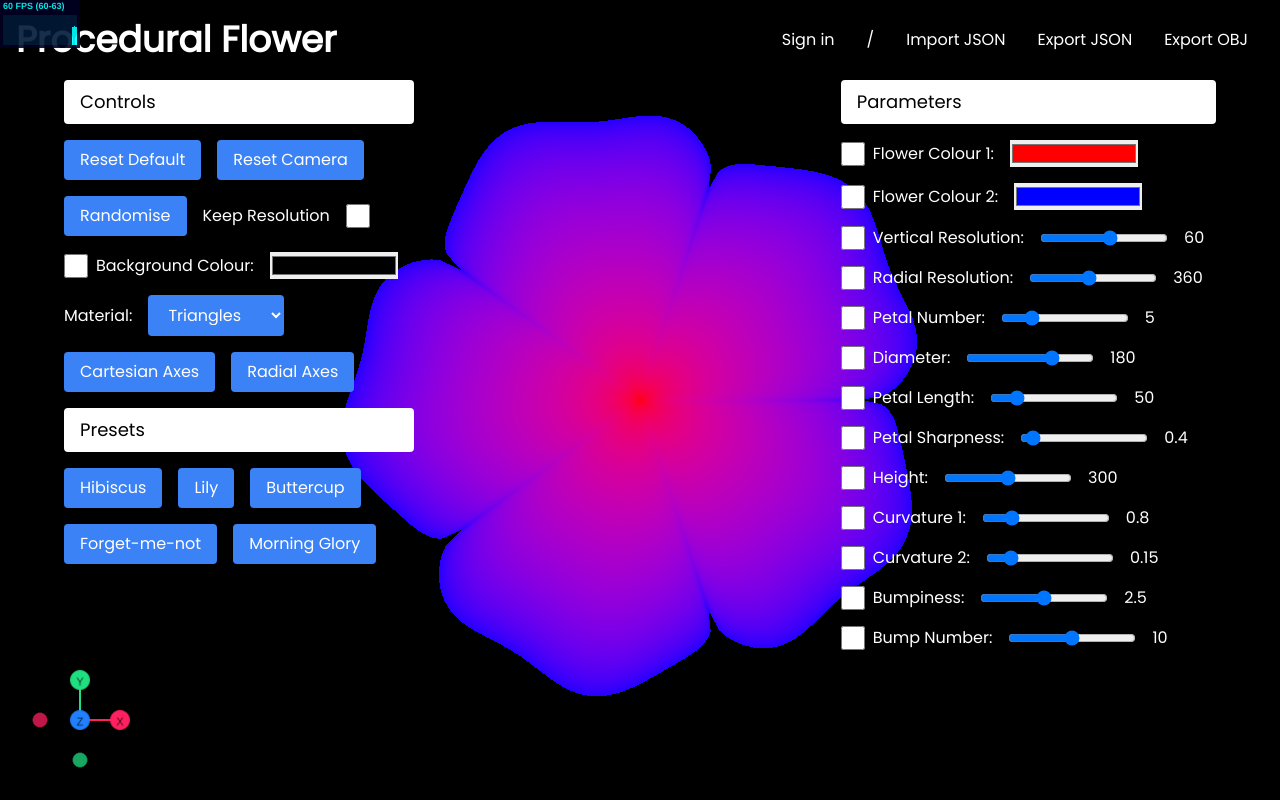
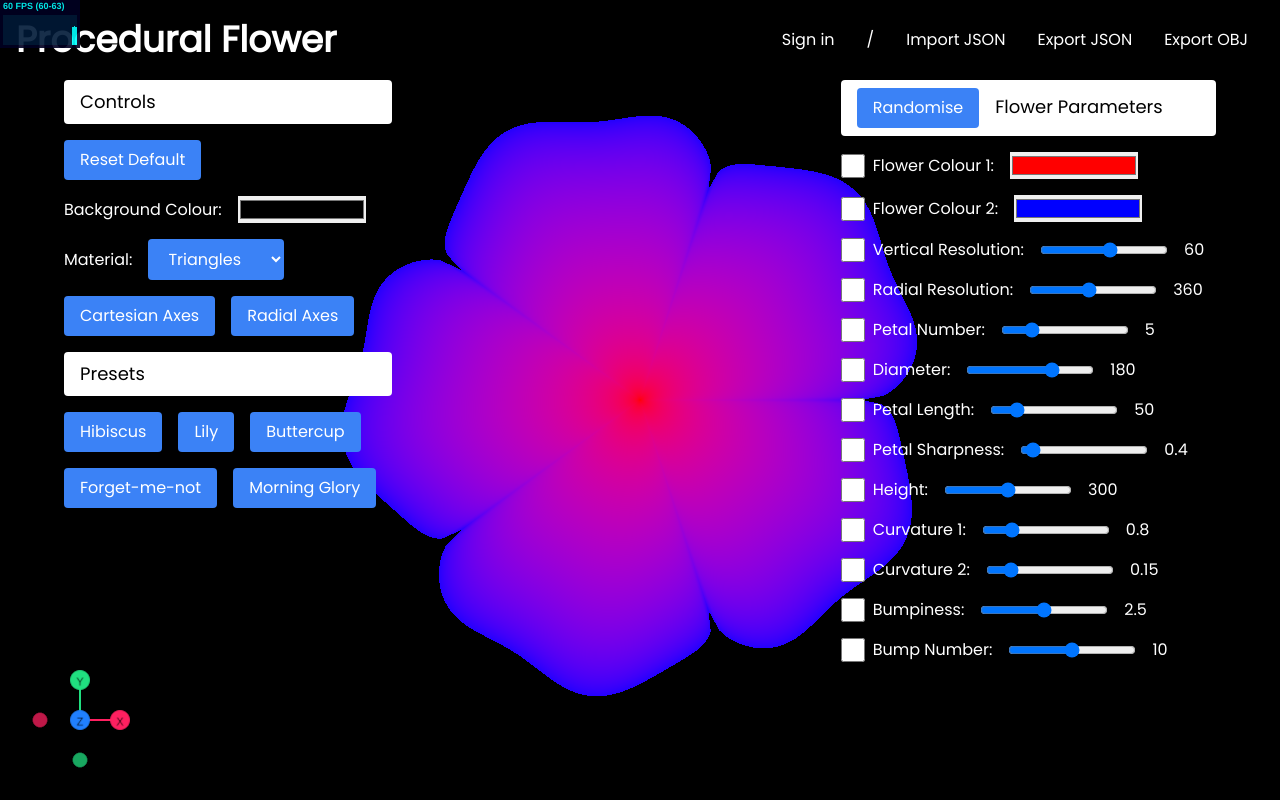
Before and after one commit to stuartkbrown/Procedural-Flower-app, a React (Vite) app: page / in a window 1280 px wide. Built offline with nearby package versions, Linux system fonts and the light colour scheme.

Commit message:
Add showCheckbox prop for ColourPicker and moved randomise button

```diff
--- a/src/components/ColourPicker.jsx
+++ b/src/components/ColourPicker.jsx
@@ -1,13 +1,13 @@
 import React from "react";
 
-const ColourPicker = ({ id, label, value, setValue }) => {
+const ColourPicker = ({ id, label, value, setValue, showCheckbox = true }) => {
   const handleChange = (event) => {
     setValue(event.target.value);
   };
 
   return (
     <div className="control-group">
-      <input type="checkbox" id={`${id}Check`} />
+      {showCheckbox && <input type="checkbox" id={`${id}Check`} />}
       <label htmlFor={id}>{label}:</label>
       <input type="color" id={id} value={value} onChange={handleChange} />
     </div>
--- a/src/components/FlowerParameters.jsx
+++ b/src/components/FlowerParameters.jsx
@@ -23,9 +23,7 @@ const FlowerParameters = () => {
   } = flowerParams;
 
   return (
-    <div class="controls-right">
-      <div class="controls-heading">Parameters</div>
-
+    <>
       {/* Color pickers */}
       <ColourPicker
         id="flowerColour1"
@@ -151,7 +149,7 @@ const FlowerParameters = () => {
         max={20}
         step={1}
       />
-    </div>
+    </>
   );
 };
 
--- a/src/components/Leftbar.jsx
+++ b/src/components/Leftbar.jsx
@@ -1,18 +1,13 @@
-import React, { useContext, useState } from "react";
+import React from "react";
 import Button from "./Button";
 import MaterialDropdown from "./MaterialDropdown";
 import ColourPicker from "./ColourPicker";
 import { useAxesVisibility, useBackgroundColour } from "./Context";
-import { useRandomiseParams } from "../hooks/useRandomiseParams";
 
 const Leftbar = () => {
   const { backgroundColour, setBackgroundColour } = useBackgroundColour();
   const refresh = () => {
     window.location.reload();
-  };
-  const randomiseParams = useRandomiseParams();
-  const randomise = () => {
-    randomiseParams();
   };
   const { toggleAxesHelper } = useAxesVisibility();
   return (
@@ -20,18 +15,13 @@ const Leftbar = () => {
       <div class="controls-heading">Controls</div>
       <div class="control-group">
         <Button onClick={refresh}>Reset Default</Button>
-        <button id="resetCameraButton">Reset Camera</button>
-      </div>
-      <div class="control-group">
-        <Button onClick={randomise}>Randomise</Button>
-        <label>Keep Resolution</label>
-        <input type="checkbox" id="keepResolutionCheckbox" />
       </div>
       <ColourPicker
         id="backgroundColourPicker"
         label="Background Colour"
         value={backgroundColour}
         setValue={(value) => setBackgroundColour(value)}
+        showCheckbox={false}
       />
       <div class="control-group">
         <MaterialDropdown />
--- a/src/components/Rightbar.jsx
+++ b/src/components/Rightbar.jsx
@@ -1,8 +1,22 @@
 import React from "react";
 import FlowerParameters from "./FlowerParameters";
+import { useRandomiseParams } from "../hooks/useRandomiseParams";
+import Button from "./Button";
 
 const Rightbar = () => {
-  return <FlowerParameters />;
+  const randomiseParams = useRandomiseParams();
+  const randomise = () => {
+    randomiseParams();
+  };
+  return (
+    <div class="controls-right">
+      <div class="controls-heading">
+        <Button onClick={randomise}>Randomise</Button>
+        Flower Parameters
+      </div>
+      <FlowerParameters />
+    </div>
+  );
 };
 
 export default Rightbar;
--- a/src/components/Scene.jsx
+++ b/src/components/Scene.jsx
@@ -1,4 +1,4 @@
-import React, { useEffect, useMemo, useRef } from "react";
+import React from "react";
 import {
   useAxesVisibility,
   useBackgroundColour,
@@ -13,7 +13,6 @@ import {
   GizmoViewport,
 } from "@react-three/drei";
 import FlowerGeometry from "./FlowerGeometry";
-import { AxesHelper } from "three";
 
 const Scene = () => {
   const { flowerParams } = useFlowerParameters();
```
